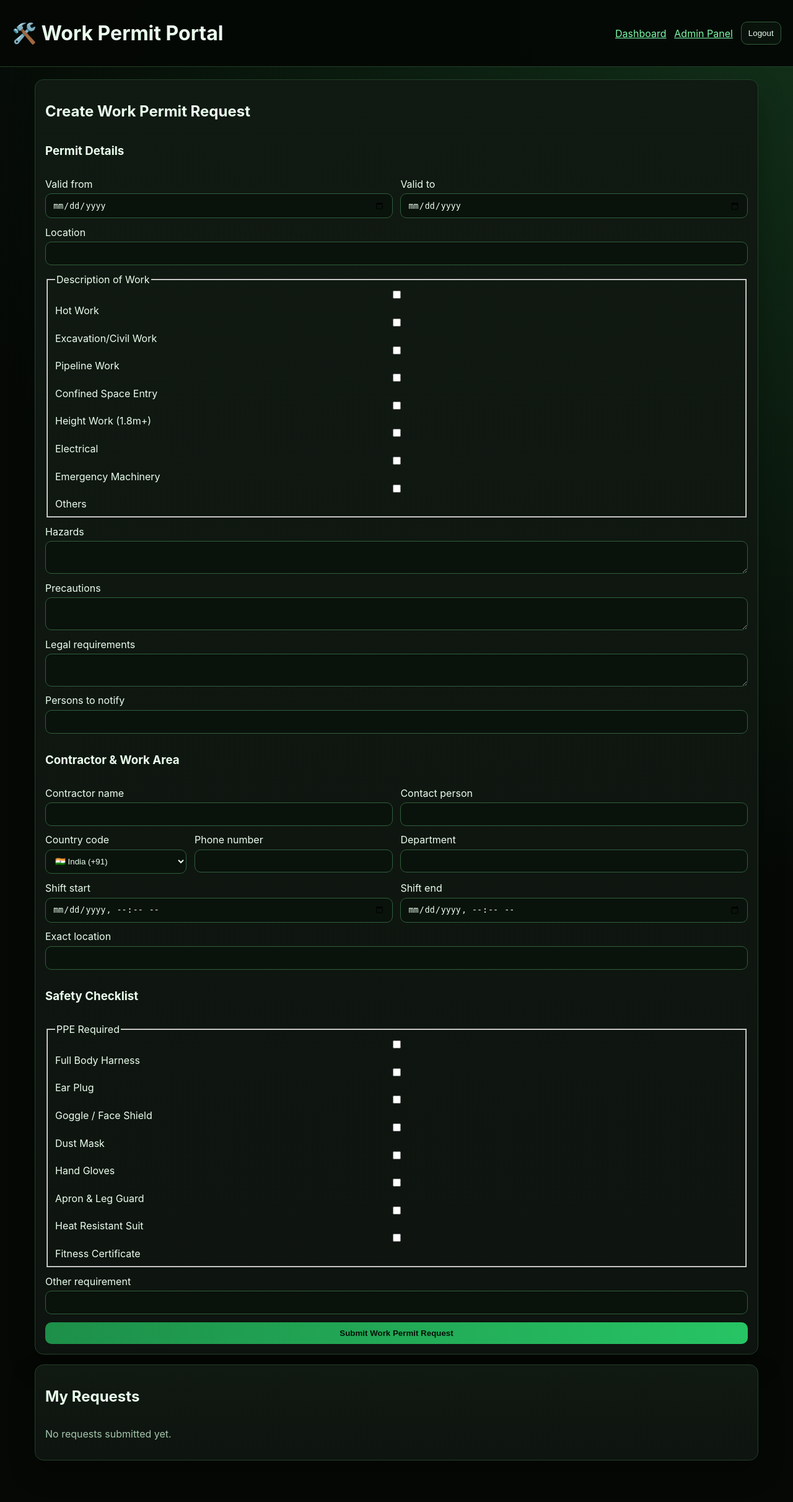
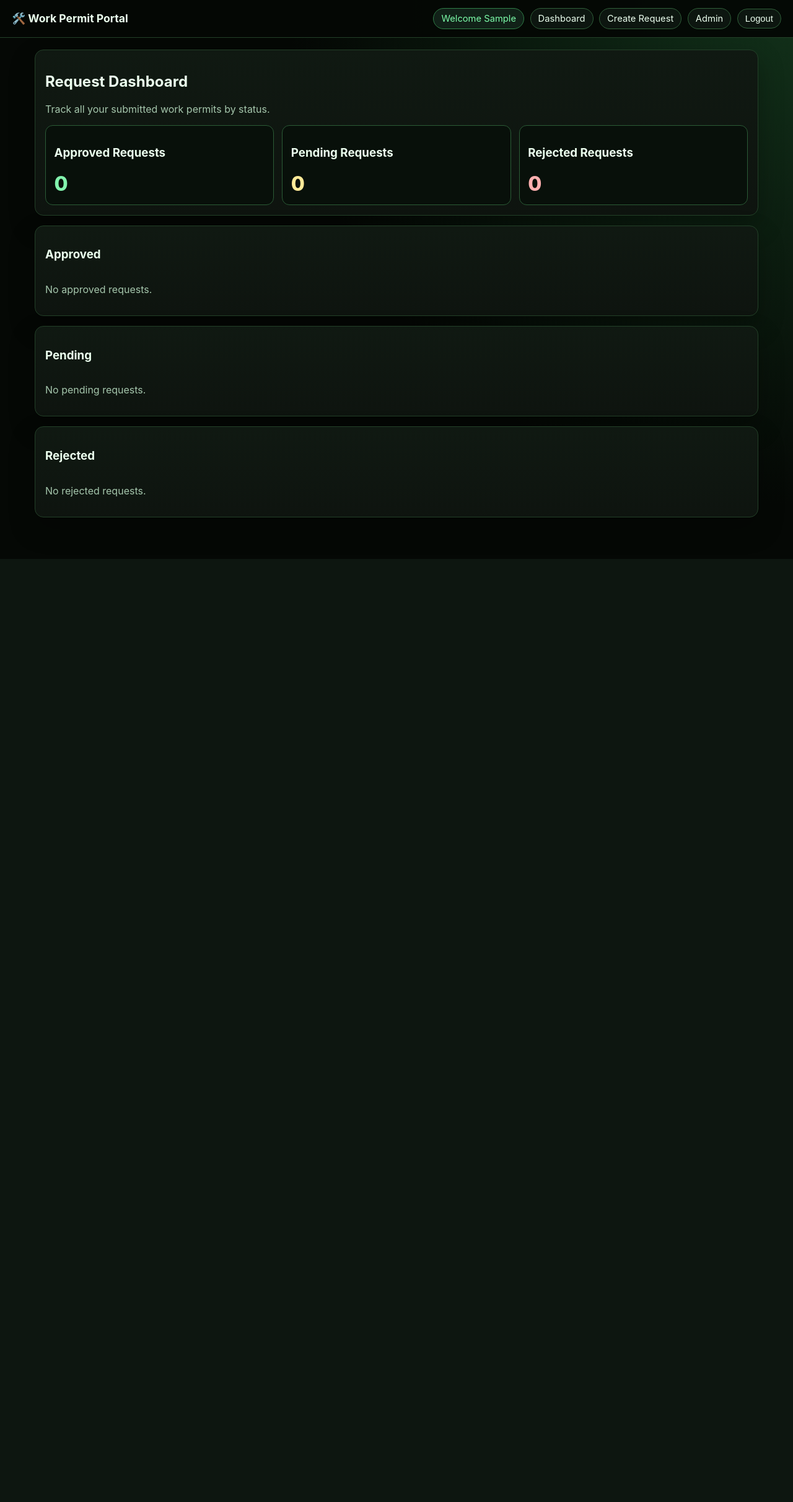
Before and after one commit to laraibhussain1109/workpermit, a Django app: page / in a window 1280 px wide. Shown: the whole page at 62% size. After the commit the page ends 902 px from the top, so only its background shows below. Run offline with Django 5.2, Linux system fonts and the light colour scheme; the visitor is signed in with stand-in values (Sample User, id 1); data that the repository does not hold is empty.

Commit message:
Refactor permit flow with admin approvals and request tracking

```diff
--- a/permits/forms.py
+++ b/permits/forms.py
@@ -61,4 +61,4 @@ class WorkPermitForm(forms.ModelForm):
 class GovernmentIDForm(forms.ModelForm):
     class Meta:
         model = GovernmentID
-        fields = ['id_type', 'id_number', 'id_photo']
+        fields = ['id_type', 'id_number', 'id_photo', 'visitor_photo']
--- a/permits/templates/permits/dashboard.html
+++ b/permits/templates/permits/dashboard.html
@@ -1,66 +1,65 @@
 {% extends 'base.html' %}
 {% block content %}
 <section class="panel">
-  <h2>Create Work Permit Request</h2>
-  <form method="post" class="form-grid">
-    {% csrf_token %}
-
-    <h3 class="full">Permit Details</h3>
-    <label>{{ form.valid_from.label }} {{ form.valid_from }}</label>
-    <label>{{ form.valid_to.label }} {{ form.valid_to }}</label>
-    <label class="full">{{ form.location.label }} {{ form.location }}</label>
-
-    <fieldset class="full check-grid">
-      <legend>{{ form.work_types_multi.label }}</legend>
-      {{ form.work_types_multi }}
-    </fieldset>
-
-    <label class="full">{{ form.hazards.label }} {{ form.hazards }}</label>
-    <label class="full">{{ form.precautions.label }} {{ form.precautions }}</label>
-    <label class="full">{{ form.legal_requirements.label }} {{ form.legal_requirements }}</label>
-    <label class="full">{{ form.persons_to_notify.label }} {{ form.persons_to_notify }}</label>
-
-    <h3 class="full">Contractor & Work Area</h3>
-    <label>{{ form.contractor_name.label }} {{ form.contractor_name }}</label>
-    <label>{{ form.contact_person.label }} {{ form.contact_person }}</label>
-
-    <div class="phone-group">
-      <label>{{ form.country_code.label }} {{ form.country_code }}</label>
-      <label>{{ form.phone_number.label }} {{ form.phone_number }}</label>
-    </div>
-
-    <label>{{ form.department.label }} {{ form.department }}</label>
-    <label>{{ form.shift_start.label }} {{ form.shift_start }}</label>
-    <label>{{ form.shift_end.label }} {{ form.shift_end }}</label>
-    <label class="full">{{ form.exact_location.label }} {{ form.exact_location }}</label>
-
-    <h3 class="full">Safety Checklist</h3>
-    <fieldset class="full check-grid">
-      <legend>{{ form.ppe_items_multi.label }}</legend>
-      {{ form.ppe_items_multi }}
-    </fieldset>
-
-    <label class="full">{{ form.other_requirement.label }} {{ form.other_requirement }}</label>
-
-    {% if form.non_field_errors %}<p class="error full">{{ form.non_field_errors|join:', ' }}</p>{% endif %}
-    <button class="accent full" type="submit">Submit Work Permit Request</button>
-  </form>
+  <h2>Request Dashboard</h2>
+  <p class="muted">Track all your submitted work permits by status.</p>
+  <div class="status-grid">
+    <article class="card">
+      <h3>Approved Requests</h3>
+      <p class="stat approved">{{ approved_permits|length }}</p>
+    </article>
+    <article class="card">
+      <h3>Pending Requests</h3>
+      <p class="stat pending">{{ pending_permits|length }}</p>
+    </article>
+    <article class="card">
+      <h3>Rejected Requests</h3>
+      <p class="stat rejected">{{ rejected_permits|length }}</p>
+    </article>
+  </div>
 </section>
 
 <section class="panel">
-  <h2>My Requests</h2>
+  <h3>Approved</h3>
   <div class="cards">
-    {% for permit in permits %}
+    {% for permit in approved_permits %}
       <article class="card">
-        <div class="status {{ permit.status }}">{{ permit.get_status_display }}</div>
-        <h4>{{ permit.location }}</h4>
-        <p><strong>Contractor:</strong> {{ permit.contractor_name }}</p>
-        <p><strong>Contact:</strong> {{ permit.contact_person }} ({{ permit.country_code }} {{ permit.phone_number }})</p>
-        <p><strong>Work Types:</strong> {{ permit.work_types|default:'Not specified' }}</p>
+        <p><strong>Request ID:</strong> {{ permit.request_id }}</p>
+        <p><strong>Location:</strong> {{ permit.location }}</p>
         <a class="btn-link" href="{% url 'request_detail' permit.pk %}">View Request</a>
       </article>
     {% empty %}
-      <p class="muted">No requests submitted yet.</p>
+      <p class="muted">No approved requests.</p>
+    {% endfor %}
+  </div>
+</section>
+
+<section class="panel">
+  <h3>Pending</h3>
+  <div class="cards">
+    {% for permit in pending_permits %}
+      <article class="card">
+        <p><strong>Request ID:</strong> {{ permit.request_id }}</p>
+        <p><strong>Location:</strong> {{ permit.location }}</p>
+        <a class="btn-link" href="{% url 'request_detail' permit.pk %}">View Request</a>
+      </article>
+    {% empty %}
+      <p class="muted">No pending requests.</p>
+    {% endfor %}
+  </div>
+</section>
+
+<section class="panel">
+  <h3>Rejected</h3>
+  <div class="cards">
+    {% for permit in rejected_permits %}
+      <article class="card">
+        <p><strong>Request ID:</strong> {{ permit.request_id }}</p>
+        <p><strong>Location:</strong> {{ permit.location }}</p>
+        <a class="btn-link" href="{% url 'request_detail' permit.pk %}">View Request</a>
+      </article>
+    {% empty %}
+      <p class="muted">No rejected requests.</p>
     {% endfor %}
   </div>
 </section>
--- a/permits/urls.py
+++ b/permits/urls.py
@@ -4,7 +4,6 @@ from . import views
 
 urlpatterns = [
     path('', views.dashboard, name='dashboard'),
+    path('create-request/', views.create_request, name='create_request'),
     path('requests/<int:pk>/', views.request_detail, name='request_detail'),
-    path('admin-panel/', views.admin_panel, name='admin_panel'),
-    path('admin-panel/<int:pk>/<str:action>/', views.review_request, name='review_request'),
 ]
--- a/permits/views.py
+++ b/permits/views.py
@@ -1,28 +1,32 @@
 from django.contrib import messages
-from django.contrib.auth.decorators import login_required, user_passes_test
+from django.contrib.auth.decorators import login_required
 from django.shortcuts import get_object_or_404, redirect, render
-from django.utils import timezone
 
 from .forms import GovernmentIDForm, WorkPermitForm
 from .models import WorkPermitRequest
 
-
-def staff_required(view_func):
-    return user_passes_test(lambda u: u.is_staff)(view_func)
+@login_required
+def dashboard(request):
+    permits = WorkPermitRequest.objects.filter(requested_by=request.user)
+    context = {
+        'approved_permits': permits.filter(status=WorkPermitRequest.Status.APPROVED),
+        'pending_permits': permits.filter(status=WorkPermitRequest.Status.PENDING),
+        'rejected_permits': permits.filter(status=WorkPermitRequest.Status.REJECTED),
+    }
+    return render(request, 'permits/dashboard.html', context)
 
 
 @login_required
-def dashboard(request):
+def create_request(request):
     form = WorkPermitForm(request.POST or None)
     if request.method == 'POST' and form.is_valid():
         permit = form.save(commit=False)
         permit.requested_by = request.user
         permit.save()
-        messages.success(request, 'Work permit request submitted successfully.')
+        messages.success(request, f'Work permit request submitted successfully. Request ID: {permit.request_id}')
         return redirect('dashboard')
 
-    permits = WorkPermitRequest.objects.filter(requested_by=request.user)
-    return render(request, 'permits/dashboard.html', {'form': form, 'permits': permits})
+    return render(request, 'permits/create_request.html', {'form': form})
 
 
 @login_required
@@ -41,34 +45,3 @@ def request_detail(request, pk):
         gov_form = None
 
     return render(request, 'permits/request_detail.html', {'permit': permit, 'gov_form': gov_form})
-
-
-@staff_required
-@login_required
-def admin_panel(request):
-    permits = WorkPermitRequest.objects.select_related('requested_by', 'reviewed_by').all()
-    return render(request, 'permits/admin_panel.html', {'permits': permits})
-
-
-@staff_required
-@login_required
-def review_request(request, pk, action):
-    permit = get_object_or_404(WorkPermitRequest, pk=pk)
-    if permit.status != WorkPermitRequest.Status.PENDING:
-        messages.warning(request, 'This request has already been reviewed.')
-        return redirect('admin_panel')
-
-    if action == 'approve':
-        permit.status = WorkPermitRequest.Status.APPROVED
-        messages.success(request, f'Request #{permit.id} approved.')
-    elif action == 'reject':
-        permit.status = WorkPermitRequest.Status.REJECTED
-        messages.error(request, f'Request #{permit.id} rejected.')
-    else:
-        messages.error(request, 'Invalid action.')
-        return redirect('admin_panel')
-
-    permit.reviewed_by = request.user
-    permit.reviewed_at = timezone.now()
-    permit.save(update_fields=['status', 'reviewed_by', 'reviewed_at'])
-    return redirect('admin_panel')
--- a/static/css/theme.css
+++ b/static/css/theme.css
@@ -19,6 +19,8 @@ body {
 }
 
 a { color: var(--accent-2); }
+.btn-link { color: var(--accent-2); font-weight: 600; text-decoration: none; }
+.btn-link:hover { text-decoration: underline; }
 .topbar {
   display: flex;
   justify-content: space-between;
@@ -30,7 +32,20 @@ a { color: var(--accent-2); }
   top: 0;
   z-index: 10;
 }
-.topbar nav { display: flex; gap: .8rem; align-items: center; }
+.topbar h1 { font-size: 1.1rem; margin: 0; }
+.topbar nav { display: flex; gap: .6rem; align-items: center; flex-wrap: wrap; justify-content: flex-end; }
+.nav-link, .nav-btn, .welcome-pill {
+  padding: .45rem .75rem;
+  border-radius: 999px;
+  border: 1px solid #2f5f39;
+  background: #0d1610;
+  color: var(--text);
+  text-decoration: none;
+  font-size: .92rem;
+}
+.nav-link:hover, .nav-btn:hover { border-color: var(--accent); }
+.nav-btn { cursor: pointer; }
+.welcome-pill { background: #112118; color: var(--accent-2); border-color: #2f7e47; }
 .inline { display: inline; }
 
 .container {
@@ -104,6 +119,15 @@ button, .btn { cursor: pointer; text-decoration: none; display: inline-block; }
   grid-template-columns: repeat(auto-fit, minmax(280px, 1fr));
   gap: .8rem;
 }
+.status-grid {
+  display: grid;
+  grid-template-columns: repeat(auto-fit, minmax(180px, 1fr));
+  gap: .8rem;
+}
+.stat { font-size: 2rem; font-weight: 800; margin: .4rem 0 0; }
+.stat.approved { color: #82f3ad; }
+.stat.pending { color: #ffea98; }
+.stat.rejected { color: #ffb0b0; }
 .card, .gov-card {
   border: 1px solid #2b5b36;
   border-radius: 12px;
@@ -126,6 +150,11 @@ button, .btn { cursor: pointer; text-decoration: none; display: inline-block; }
 
 .camera { border: 1px dashed #3f8b53; border-radius: 10px; padding: .7rem; }
 video, .capture-preview { width: 100%; max-height: 240px; object-fit: cover; border-radius: 8px; background: #000; }
+.capture-grid {
+  display: grid;
+  grid-template-columns: repeat(auto-fit, minmax(220px, 1fr));
+  gap: .8rem;
+}
 .camera-actions { display: flex; flex-wrap: wrap; gap: .5rem; margin-top: .6rem; }
 .hidden { display: none !important; }
 .actions { display: flex; gap: .5rem; }
@@ -186,4 +215,6 @@ video, .capture-preview { width: 100%; max-height: 240px; object-fit: cover; bor
 
 @media (max-width: 780px) {
   .form-grid, .grid.two, .phone-group { grid-template-columns: 1fr; }
+  .topbar { flex-direction: column; align-items: flex-start; gap: .6rem; }
+  .topbar nav { justify-content: flex-start; }
 }
--- a/templates/base.html
+++ b/templates/base.html
@@ -10,13 +10,15 @@
 <body>
   <header class="topbar">
     <h1>🛠️ Work Permit Portal</h1>
-    <nav>
+    <nav class="main-nav">
       {% if user.is_authenticated %}
-        <a href="{% url 'dashboard' %}">Dashboard</a>
-        {% if user.is_staff %}<a href="{% url 'admin_panel' %}">Admin Panel</a>{% endif %}
-        <form action="{% url 'logout' %}" method="post" class="inline">{% csrf_token %}<button type="submit">Logout</button></form>
+        <span class="welcome-pill">Welcome {{ user.first_name|default:user.username }}</span>
+        <a class="nav-link" href="{% url 'dashboard' %}">Dashboard</a>
+        <a class="nav-link" href="{% url 'create_request' %}">Create Request</a>
+        <a class="nav-link" href="{% url 'admin:index' %}">Admin</a>
+        <form action="{% url 'logout' %}" method="post" class="inline">{% csrf_token %}<button class="nav-btn" type="submit">Logout</button></form>
       {% else %}
-        <a href="{% url 'login' %}">Login</a>
+        <a class="nav-link" href="{% url 'login' %}">Login</a>
       {% endif %}
     </nav>
   </header>
```
Also changed, not shown: permits/admin.py (+23 -2 lines), permits/models.py (+9 -1 lines), permits/templates/permits/create_request.html (added, +49 -0 lines), permits/templates/permits/request_detail.html (+19 -5 lines), static/js/id_capture.js (+12 -9 lines), permits/migrations/0002_workpermitrequest_request_id_governmentid_visitor_photo.py (added).
